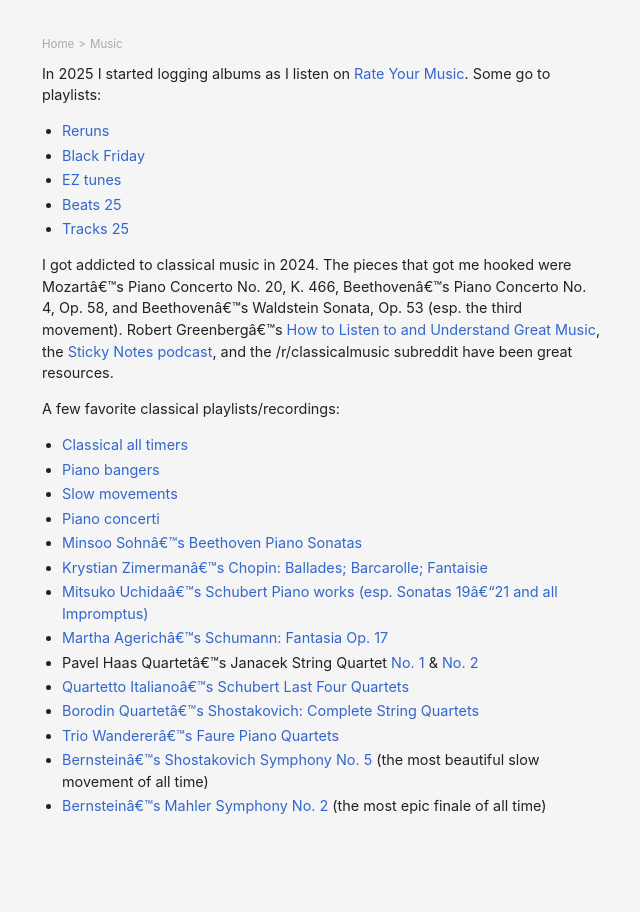
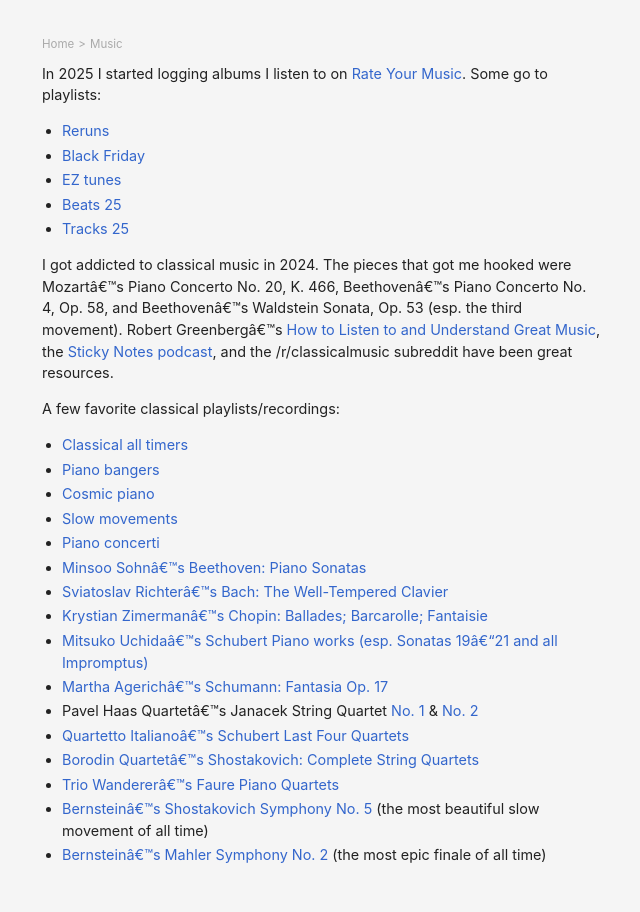
Before and after one commit to danschlz/danschulz.github.io, a Jekyll site: the page built from music.md, in a window 1280 px wide. Shown: the whole page, without its empty margins (318-958 px from the left). Built offline with Jekyll 4.4.1, drawn with Linux system fonts in a browser that asks for light colours.

Commit message:
Update music.md

```diff
--- a/music.md
+++ b/music.md
@@ -4,7 +4,7 @@ title: Music
 permalink: /music/
 ---
 
-In 2025 I started logging albums as I listen on [Rate Your Music](https://rateyourmusic.com/collection/dnsz/ss.rd). Some go to playlists:
+In 2025 I started logging albums I listen to on [Rate Your Music](https://rateyourmusic.com/collection/dnsz/ss.rd). Some go to playlists:
 
 * [Reruns](https://open.spotify.com/playlist/1aBExd90ioxHqzRrfs4Dhr?si=09ff1a7fe5ac4099)
 * [Black Friday](https://open.spotify.com/playlist/7qBWDMAKsbP9sitdpWBzeE?si=68cb17dc83094e20)
@@ -18,9 +18,11 @@ A few favorite classical playlists/recordings:
 
 * [Classical all timers](https://open.spotify.com/playlist/1eYD5BUaapMfNGDoEiPDXO?si=64f367b30a42468a)
 * [Piano bangers](https://open.spotify.com/playlist/6kURKdivewP2JlCzUJOZGX?si=b01ab0153d12430c)
+* [Cosmic piano](https://open.spotify.com/playlist/3JvRWGpcHCjgCw0ghbh1SA?si=803b3ab90fee4f11)
 * [Slow movements](https://open.spotify.com/playlist/3XU09g8N8cbWzFIgqJdkeL?si=a5b387a7369e4fff)
 * [Piano concerti](https://open.spotify.com/playlist/20Y6NRhIlhNEFNBzeN2u6R?si=5e127130c5634a26)
-* [Minsoo Sohn's Beethoven Piano Sonatas](https://open.spotify.com/album/5xZS63vJBpsPbIOi0Hvlc4?si=l3jK3PPSTrOYbiLUCDtd3A)
+* [Minsoo Sohn's Beethoven: Piano Sonatas](https://open.spotify.com/album/5xZS63vJBpsPbIOi0Hvlc4?si=l3jK3PPSTrOYbiLUCDtd3A)
+* [Sviatoslav Richter's Bach: The Well-Tempered Clavier](https://open.spotify.com/album/3PWhuYij6e99npMTjTZm2C?si=MHIAyTRSRE6GK8L4CVrBYQ)
 * [Krystian Zimerman's Chopin: Ballades; Barcarolle; Fantaisie](https://open.spotify.com/album/5c9v5oU43Oo22MSG8EKFp2?si=cdlEH6dzTFmXO4Pjjd0k9Q)
 * [Mitsuko Uchida's Schubert Piano works (esp. Sonatas 19–21 and all Impromptus)](https://open.spotify.com/album/6WyrofdS0VcQwalzvy9VIA?si=WtCPvO4TTf2JivIS8fUQwQ)
 * [Martha Agerich's Schumann: Fantasia Op. 17](https://open.spotify.com/album/60wBLkr0WADMATI5O9D97I?si=HY_TmoFNQKqo3TkYjgV7Uw)
```
